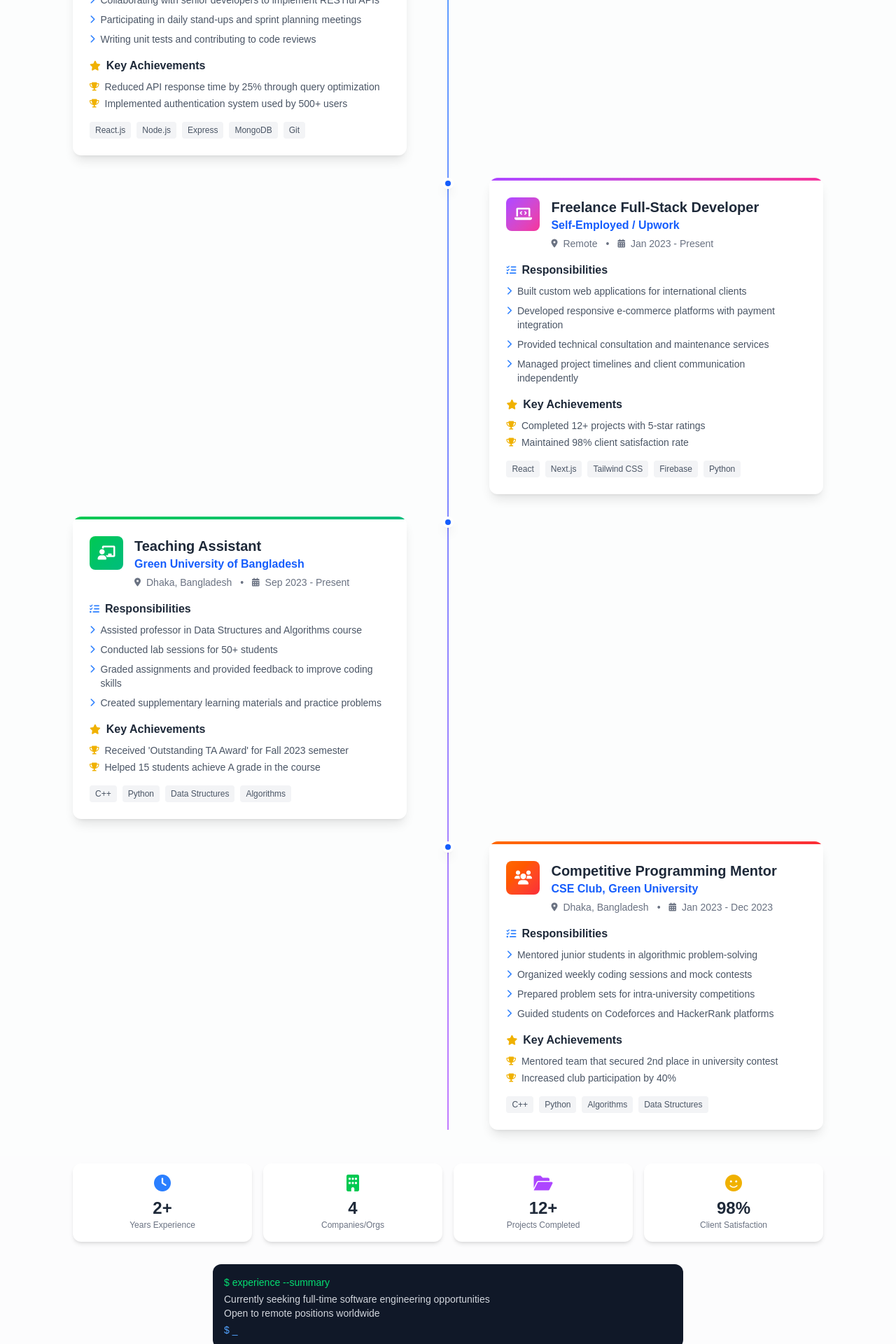
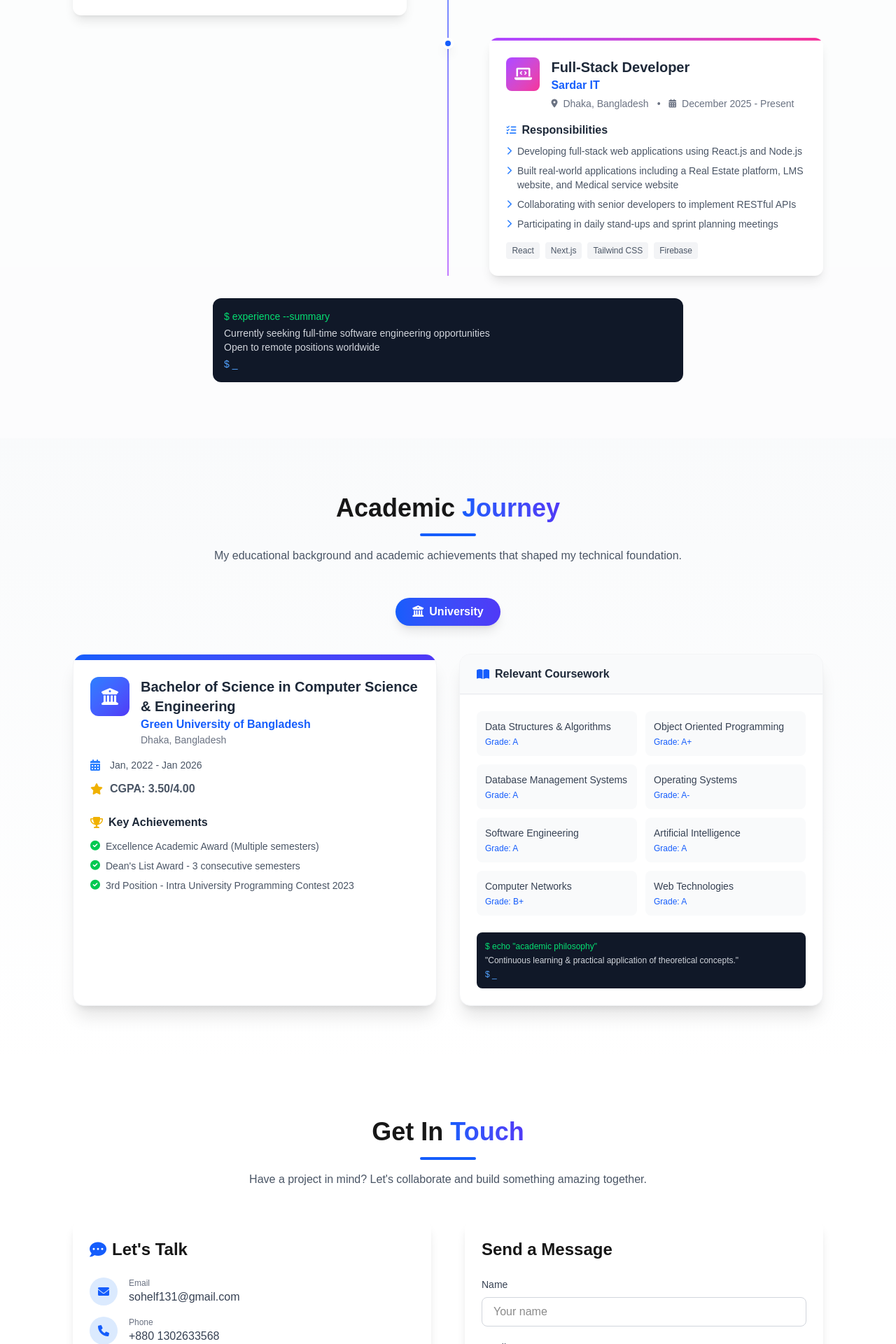
Before and after one commit to muhammad-sohel131/portfolio, a Next.js app: page / in a window 1280 px wide. Shown: the part 4700-6620 px from the top of the page at 70% size. Built offline with nearby package versions, Linux system fonts and the light colour scheme.

Commit message:
completed the education, experience section

```diff
--- a/src/components/Contact.tsx
+++ b/src/components/Contact.tsx
@@ -30,16 +30,13 @@ const Contact = () => {
   }
 
   const contactInfo = [
-    { icon: 'fa-envelope', label: 'Email', value: 'rezwanul.haque@green.edu.bd', link: 'mailto:rezwanul.haque@green.edu.bd' },
-    { icon: 'fa-phone', label: 'Phone', value: '+880 1XXX-XXXXXX', link: 'tel:+8801XXXXXXXXX' },
+    { icon: 'fa-envelope', label: 'Email', value: 'sohelf131@gmail.com', link: 'mailto:sohelf131@gmail.com' },
+    { icon: 'fa-phone', label: 'Phone', value: '+880 1302633568', link: 'tel:+8801302633568' },
     { icon: 'fa-map-marker-alt', label: 'Location', value: 'Dhaka, Bangladesh', link: null },
   ]
 
   const socialLinks = [
-    { icon: 'fab fa-github', link: 'https://github.com/' },
-    { icon: 'fab fa-linkedin', link: 'https://linkedin.com/' },
-    { icon: 'fab fa-codeforces', link: 'https://codeforces.com/' },
-    { icon: 'fab fa-twitter', link: 'https://twitter.com/' },
+
   ]
 
   return (
--- a/src/components/Education.tsx
+++ b/src/components/Education.tsx
@@ -27,13 +27,12 @@ const Education = () => {
       degree: "Bachelor of Science in Computer Science & Engineering",
       institution: "Green University of Bangladesh",
       location: "Dhaka, Bangladesh",
-      period: "2021 - Present",
-      grade: "CGPA: 3.82/4.00",
+      period: "Jan, 2022 - Jan 2026",
+      grade: "CGPA: 3.50/4.00",
       achievements: [
         "Excellence Academic Award (Multiple semesters)",
         "Dean's List Award - 3 consecutive semesters",
-        "3rd Position - Intra University Programming Contest 2023",
-        "Best Project Award Nominee - Software Engineering Course"
+        "3rd Position - Intra University Programming Contest 2023"
       ],
       courses: [
         { name: "Data Structures & Algorithms", grade: "A" },
--- a/src/components/Experience.tsx
+++ b/src/components/Experience.tsx
@@ -1,146 +1,104 @@
-'use client'
+"use client";
 
-import { useState } from 'react'
+import { useState } from "react";
 
 interface ExperienceItem {
-  title: string
-  company: string
-  location: string
-  period: string
-  type: 'internship' | 'freelance' | 'academic'
-  description: string[]
-  technologies: string[]
-  achievements?: string[]
-  icon: string
-  color: string
+  title: string;
+  company: string;
+  location: string;
+  period: string;
+  type: "internship" | "full time";
+  description: string[];
+  technologies: string[];
+  achievements?: string[];
+  icon: string;
+  color: string;
 }
 
 const Experience = () => {
-  const [activeTab, setActiveTab] = useState<'all' | 'internship' | 'freelance' | 'academic'>('all')
+  const [activeTab, setActiveTab] = useState<
+    "all" | "internship" | "freelance" | "academic"
+  >("all");
 
   const experiences: ExperienceItem[] = [
     {
-      title: "Software Engineering Intern",
-      company: "Tech Solutions Bangladesh Ltd.",
-      location: "Dhaka, Bangladesh (Remote)",
-      period: "June 2024 - Present",
+      title: "Web Developer Intern",
+      company: "Sardar It.",
+      location: "Dhaka, Bangladesh",
+      period: "October 2025 - November 2025",
       type: "internship",
       description: [
         "Developing full-stack web applications using React.js and Node.js",
         "Collaborating with senior developers to implement RESTful APIs",
         "Participating in daily stand-ups and sprint planning meetings",
-        "Writing unit tests and contributing to code reviews"
       ],
       technologies: ["React.js", "Node.js", "Express", "MongoDB", "Git"],
-      achievements: [
-        "Reduced API response time by 25% through query optimization",
-        "Implemented authentication system used by 500+ users"
-      ],
       icon: "fa-briefcase",
-      color: "from-blue-500 to-cyan-500"
+      color: "from-blue-500 to-cyan-500",
     },
     {
-      title: "Freelance Full-Stack Developer",
-      company: "Self-Employed / Upwork",
-      location: "Remote",
-      period: "Jan 2023 - Present",
-      type: "freelance",
+      title: "Full-Stack Developer",
+      company: "Sardar IT",
+      location: "Dhaka, Bangladesh",
+      period: "December 2025 - Present",
+      type: "full time",
       description: [
-        "Built custom web applications for international clients",
-        "Developed responsive e-commerce platforms with payment integration",
-        "Provided technical consultation and maintenance services",
-        "Managed project timelines and client communication independently"
+        "Developing full-stack web applications using React.js and Node.js",
+        "Built real-world applications including a Real Estate platform, LMS website, and Medical service website",
+        "Collaborating with senior developers to implement RESTful APIs",
+        "Participating in daily stand-ups and sprint planning meetings",
       ],
-      technologies: ["React", "Next.js", "Tailwind CSS", "Firebase", "Python"],
-      achievements: [
-        "Completed 12+ projects with 5-star ratings",
-        "Maintained 98% client satisfaction rate"
-      ],
+      technologies: ["React", "Next.js", "Tailwind CSS", "Firebase"],
       icon: "fa-laptop-code",
-      color: "from-purple-500 to-pink-500"
+      color: "from-purple-500 to-pink-500",
     },
-    {
-      title: "Teaching Assistant",
-      company: "Green University of Bangladesh",
-      location: "Dhaka, Bangladesh",
-      period: "Sep 2023 - Present",
-      type: "academic",
-      description: [
-        "Assisted professor in Data Structures and Algorithms course",
-        "Conducted lab sessions for 50+ students",
-        "Graded assignments and provided feedback to improve coding skills",
-        "Created supplementary learning materials and practice problems"
-      ],
-      technologies: ["C++", "Python", "Data Structures", "Algorithms"],
-      achievements: [
-        "Received 'Outstanding TA Award' for Fall 2023 semester",
-        "Helped 15 students achieve A grade in the course"
-      ],
-      icon: "fa-chalkboard-teacher",
-      color: "from-green-500 to-emerald-500"
-    },
-    {
-      title: "Competitive Programming Mentor",
-      company: "CSE Club, Green University",
-      location: "Dhaka, Bangladesh",
-      period: "Jan 2023 - Dec 2023",
-      type: "academic",
-      description: [
-        "Mentored junior students in algorithmic problem-solving",
-        "Organized weekly coding sessions and mock contests",
-        "Prepared problem sets for intra-university competitions",
-        "Guided students on Codeforces and HackerRank platforms"
-      ],
-      technologies: ["C++", "Python", "Algorithms", "Data Structures"],
-      achievements: [
-        "Mentored team that secured 2nd place in university contest",
-        "Increased club participation by 40%"
-      ],
-      icon: "fa-users",
-      color: "from-orange-500 to-red-500"
-    }
-  ]
+  ];
 
-  const filteredExperiences = activeTab === 'all'
-    ? experiences
-    : experiences.filter(exp => exp.type === activeTab)
+  const filteredExperiences =
+    activeTab === "all"
+      ? experiences
+      : experiences.filter((exp) => exp.type === activeTab);
 
   const getTabClass = (tab: string) => {
     return `px-4 py-2 rounded-full font-semibold transition-all duration-300 ${
       activeTab === tab
-        ? 'bg-gradient-to-r from-blue-600 to-indigo-600 text-white shadow-md'
-        : 'bg-gray-100 text-gray-600 hover:bg-gray-200'
-    }`
-  }
+        ? "bg-gradient-to-r from-blue-600 to-indigo-600 text-white shadow-md"
+        : "bg-gray-100 text-gray-600 hover:bg-gray-200"
+    }`;
+  };
 
   return (
     <section id="experience" className="py-20 bg-gray-50/50">
       <div className="max-w-6xl mx-auto px-6 md:px-10">
         <div className="text-center mb-12">
           <h2 className="text-3xl md:text-4xl font-bold mb-4">
-            Professional <span className="bg-gradient-to-r from-blue-600 to-indigo-600 bg-clip-text text-transparent">Journey</span>
+            Professional{" "}
+            <span className="bg-gradient-to-r from-blue-600 to-indigo-600 bg-clip-text text-transparent">
+              Journey
+            </span>
           </h2>
           <div className="w-20 h-1 bg-blue-600 mx-auto rounded-full"></div>
           <p className="text-gray-600 mt-4 max-w-2xl mx-auto">
-            My professional experience, internships, and academic roles that shaped my career.
+            My professional experience, internships, and academic roles that
+            shaped my career.
           </p>
         </div>
 
         {/* Filter Tabs */}
-        <div className="flex flex-wrap justify-center gap-3 mb-10">
+        {/* <div className="flex flex-wrap justify-center gap-3 mb-10">
           <button onClick={() => setActiveTab('all')} className={getTabClass('all')}>
             <i className="fas fa-globe mr-2"></i>All
           </button>
-          {/* <button onClick={() => setActiveTab('internship')} className={getTabClass('internship')}>
+          <button onClick={() => setActiveTab('internship')} className={getTabClass('internship')}>
             <i className="fas fa-briefcase mr-2"></i>Internships
-          </button> */}
+          </button>
           <button onClick={() => setActiveTab('freelance')} className={getTabClass('freelance')}>
             <i className="fas fa-laptop-code mr-2"></i>Freelance
           </button>
-          {/* <button onClick={() => setActiveTab('academic')} className={getTabClass('academic')}>
+          <button onClick={() => setActiveTab('academic')} className={getTabClass('academic')}>
             <i className="fas fa-chalkboard-teacher mr-2"></i>Academic
-          </button> */}
-        </div>
+          </button>
+        </div> */}
 
         {/* Timeline Experience Cards */}
         <div className="relative">
@@ -149,22 +107,35 @@ const Experience = () => {
 
           <div className="space-y-8">
             {filteredExperiences.map((exp, idx) => (
-              <div key={idx} className={`relative flex flex-col md:flex-row gap-6 ${idx % 2 === 0 ? 'md:flex-row' : 'md:flex-row-reverse'}`}>
+              <div
+                key={idx}
+                className={`relative flex flex-col md:flex-row gap-6 ${idx % 2 === 0 ? "md:flex-row" : "md:flex-row-reverse"}`}
+              >
                 {/* Timeline Dot */}
                 <div className="hidden md:block absolute left-1/2 transform -translate-x-1/2 w-4 h-4 bg-blue-600 rounded-full border-4 border-white shadow-lg z-10"></div>
 
                 {/* Content */}
-                <div className={`md:w-1/2 ${idx % 2 === 0 ? 'md:pr-12' : 'md:pl-12'}`}>
+                <div
+                  className={`md:w-1/2 ${idx % 2 === 0 ? "md:pr-12" : "md:pl-12"}`}
+                >
                   <div className="bg-white rounded-xl shadow-lg overflow-hidden hover:shadow-2xl transition-all duration-300 group">
                     <div className={`h-1 bg-gradient-to-r ${exp.color}`}></div>
                     <div className="p-6">
                       <div className="flex items-start gap-4 mb-4">
-                        <div className={`w-12 h-12 bg-gradient-to-br ${exp.color} rounded-lg flex items-center justify-center`}>
-                          <i className={`fas ${exp.icon} text-white text-xl`}></i>
+                        <div
+                          className={`w-12 h-12 bg-gradient-to-br ${exp.color} rounded-lg flex items-center justify-center`}
+                        >
+                          <i
+                            className={`fas ${exp.icon} text-white text-xl`}
+                          ></i>
                         </div>
                         <div className="flex-1">
-                          <h3 className="text-xl font-bold text-gray-800">{exp.title}</h3>
-                          <p className="text-blue-600 font-semibold">{exp.company}</p>
+                          <h3 className="text-xl font-bold text-gray-800">
+                            {exp.title}
+                          </h3>
+                          <p className="text-blue-600 font-semibold">
+                            {exp.company}
+                          </p>
                           <div className="flex items-center gap-2 text-sm text-gray-500 mt-1">
                             <i className="fas fa-map-marker-alt text-xs"></i>
                             <span>{exp.location}</span>
@@ -182,7 +153,10 @@ const Experience = () => {
                         </h4>
                         <ul className="space-y-2">
                           {exp.description.map((item, i) => (
-                            <li key={i} className="flex items-start gap-2 text-sm text-gray-600">
+                            <li
+                              key={i}
+                              className="flex items-start gap-2 text-sm text-gray-600"
+                            >
                               <i className="fas fa-chevron-right text-blue-500 text-xs mt-1"></i>
                               <span>{item}</span>
                             </li>
@@ -198,7 +172,10 @@ const Experience = () => {
                           </h4>
                           <ul className="space-y-1">
                             {exp.achievements.map((achievement, i) => (
-                              <li key={i} className="flex items-start gap-2 text-sm text-gray-600">
+                              <li
+                                key={i}
+                                className="flex items-start gap-2 text-sm text-gray-600"
+                              >
                                 <i className="fas fa-trophy text-yellow-500 text-xs mt-1"></i>
                                 <span>{achievement}</span>
                               </li>
@@ -209,7 +186,10 @@ const Experience = () => {
 
                       <div className="mt-4 flex flex-wrap gap-2">
                         {exp.technologies.map((tech, i) => (
-                          <span key={i} className="px-2 py-1 bg-gray-100 text-gray-600 rounded text-xs font-mono hover:bg-blue-600 hover:text-white transition-all duration-200">
+                          <span
+                            key={i}
+                            className="px-2 py-1 bg-gray-100 text-gray-600 rounded text-xs font-mono hover:bg-blue-600 hover:text-white transition-all duration-200"
+                          >
                             {tech}
                           </span>
                         ))}
@@ -225,32 +205,19 @@ const Experience = () => {
           </div>
         </div>
 
-        {/* Experience Stats */}
-        <div className="mt-12 grid grid-cols-2 md:grid-cols-4 gap-4">
-          {[
-            { value: '2+', label: 'Years Experience', icon: 'fa-clock', color: 'text-blue-500' },
-            { value: '4', label: 'Companies/Orgs', icon: 'fa-building', color: 'text-green-500' },
-            { value: '12+', label: 'Projects Completed', icon: 'fa-folder-open', color: 'text-purple-500' },
-            { value: '98%', label: 'Client Satisfaction', icon: 'fa-smile', color: 'text-yellow-500' },
-          ].map((stat, idx) => (
-            <div key={idx} className="text-center p-4 bg-white rounded-xl shadow-md hover:shadow-lg transition-all duration-300 group">
-              <i className={`fas ${stat.icon} ${stat.color} text-2xl mb-2 group-hover:scale-110 transition`}></i>
-              <div className="text-2xl font-bold text-gray-800">{stat.value}</div>
-              <div className="text-xs text-gray-500 font-mono">{stat.label}</div>
-            </div>
-          ))}
-        </div>
-
         {/* Terminal Style Note */}
         <div className="mt-8 bg-gray-900 rounded-xl p-4 font-mono text-sm max-w-2xl mx-auto">
           <p className="text-green-400">$ experience --summary</p>
-          <p className="text-gray-300 mt-1"> Currently seeking full-time software engineering opportunities</p>
+          <p className="text-gray-300 mt-1">
+            {" "}
+            Currently seeking full-time software engineering opportunities
+          </p>
           <p className="text-gray-300"> Open to remote positions worldwide</p>
           <p className="text-blue-400 mt-1">$ _</p>
         </div>
       </div>
     </section>
-  )
-}
+  );
+};
 
-export default Experience
+export default Experience;
--- a/src/components/Footer.tsx
+++ b/src/components/Footer.tsx
@@ -7,7 +7,7 @@ const Footer = () => {
         <div className="flex flex-col md:flex-row justify-between items-center gap-4">
           <div className="font-mono text-sm">
             <span className="text-blue-400">&lt;</span>
-            <span> Rezwanul Haque </span>
+            <span> Md Sohel </span>
             <span className="text-blue-400">/&gt;</span>
           </div>
           <div className="text-sm text-gray-400">
```
